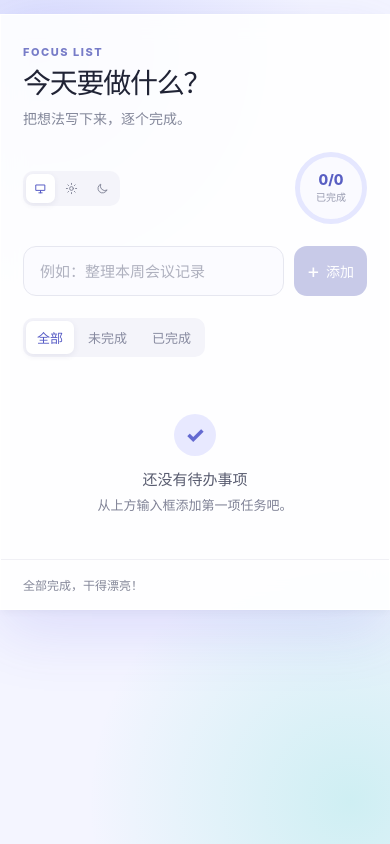
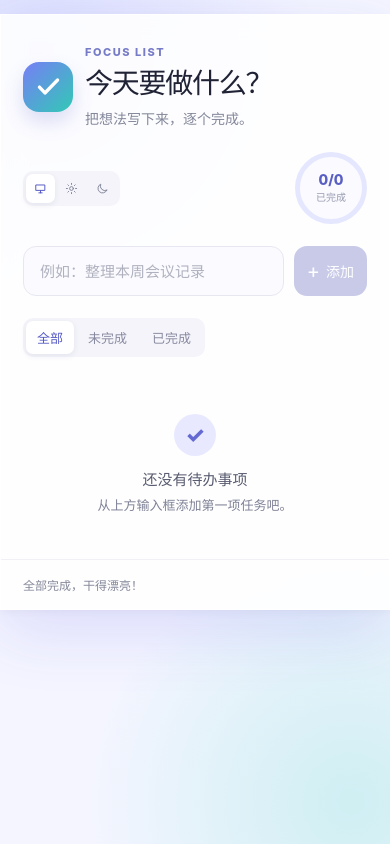
Before and after one commit to mintoneko/TodoList, a Vue app: page / in a window 390 px wide. Built offline with nearby package versions, Linux system fonts and the light colour scheme.

Commit message:
Improve todo list UI and ordering

```diff
--- a/index.html
+++ b/index.html
@@ -4,6 +4,7 @@
     <meta charset="UTF-8" />
     <meta name="viewport" content="width=device-width, initial-scale=1.0" />
     <meta name="theme-color" content="#6366f1" />
+    <link rel="icon" type="image/svg+xml" href="/favicon.svg" />
     <title>我的待办</title>
   </head>
   <body>
--- a/src/App.vue
+++ b/src/App.vue
@@ -70,6 +70,10 @@ watch(
       'content',
       theme === 'dark' ? '#151725' : '#6366f1',
     )
+    document.querySelector('link[rel="icon"]')?.setAttribute(
+      'href',
+      theme === 'dark' ? '/favicon-dark.svg' : '/favicon.svg',
+    )
   },
   { immediate: true },
 )
@@ -96,7 +100,7 @@ function addTodo() {
   const title = newTodo.value.trim()
   if (!title) return
 
-  todos.value.unshift({
+  todos.value.push({
     id: createId(),
     title,
     completed: false,
@@ -148,10 +152,17 @@ function cancelEdit() {
   <main class="page-shell">
     <section class="todo-card" aria-labelledby="page-title">
       <header class="card-header">
-        <div>
-          <p class="eyebrow">FOCUS LIST</p>
-          <h1 id="page-title">今天要做什么？</h1>
-          <p class="subtitle">把想法写下来，逐个完成。</p>
+        <div class="brand-heading">
+          <div class="brand-logo" aria-hidden="true">
+            <svg viewBox="0 0 24 24" focusable="false">
+              <path d="M5 12.5 9.25 17 19 7" />
+            </svg>
+          </div>
+          <div>
+            <p class="eyebrow">FOCUS LIST</p>
+            <h1 id="page-title">今天要做什么？</h1>
+            <p class="subtitle">把想法写下来，逐个完成。</p>
+          </div>
         </div>
         <div class="header-actions">
           <div class="theme-switcher" role="group" aria-label="外观设置">
--- a/src/styles.css
+++ b/src/styles.css
@@ -49,6 +49,35 @@ button:disabled {
   background: rgba(255, 255, 255, 0.88);
   box-shadow: 0 22px 60px rgba(79, 70, 229, 0.14), 0 3px 9px rgba(15, 23, 42, 0.04);
   backdrop-filter: blur(12px);
+}
+
+.brand-heading {
+  display: flex;
+  min-width: 0;
+  align-items: center;
+  gap: 14px;
+}
+
+.brand-logo {
+  display: grid;
+  width: 56px;
+  height: 56px;
+  flex: 0 0 auto;
+  place-items: center;
+  border-radius: 18px;
+  background: linear-gradient(135deg, #777ef6, #31c9b5);
+  box-shadow: 0 10px 20px rgba(91, 97, 207, 0.2);
+  transition: background 0.3s ease, box-shadow 0.3s ease;
+}
+
+.brand-logo svg {
+  width: 31px;
+  height: 31px;
+  fill: none;
+  stroke: #fff;
+  stroke-linecap: round;
+  stroke-linejoin: round;
+  stroke-width: 2.6;
 }
 
 .card-header {
@@ -285,10 +314,13 @@ h1 {
 .todo-list {
   display: grid;
   gap: 8px;
+  align-content: start;
+  height: 190px;
   max-height: 365px;
   margin: 0;
   padding: 0 28px 20px;
   overflow: auto;
+  scrollbar-gutter: stable;
   list-style: none;
 }
 
@@ -489,6 +521,11 @@ h1 {
   border-color: rgba(255, 255, 255, 0.08);
   background: rgba(27, 29, 46, 0.92);
   box-shadow: 0 22px 60px rgba(0, 0, 0, 0.28), 0 3px 9px rgba(0, 0, 0, 0.18);
+}
+
+:root[data-theme='dark'] .brand-logo {
+  background: linear-gradient(135deg, #211b4f 0%, #494187 52%, #146f82 100%);
+  box-shadow: 0 12px 30px rgba(35, 24, 108, 0.5), inset 0 0 0 1px rgba(255, 255, 255, 0.16);
 }
 
 :root[data-theme='dark'] .eyebrow {
@@ -694,6 +731,16 @@ h1 {
 }
 
 @media (max-width: 390px) {
+  .brand-heading {
+    gap: 12px;
+  }
+
+  .brand-logo {
+    width: 50px;
+    height: 50px;
+    border-radius: 16px;
+  }
+
   .card-header {
     align-items: flex-start;
   }
```
Also changed, not shown: public/favicon-dark.svg (added), public/favicon.svg (added).
